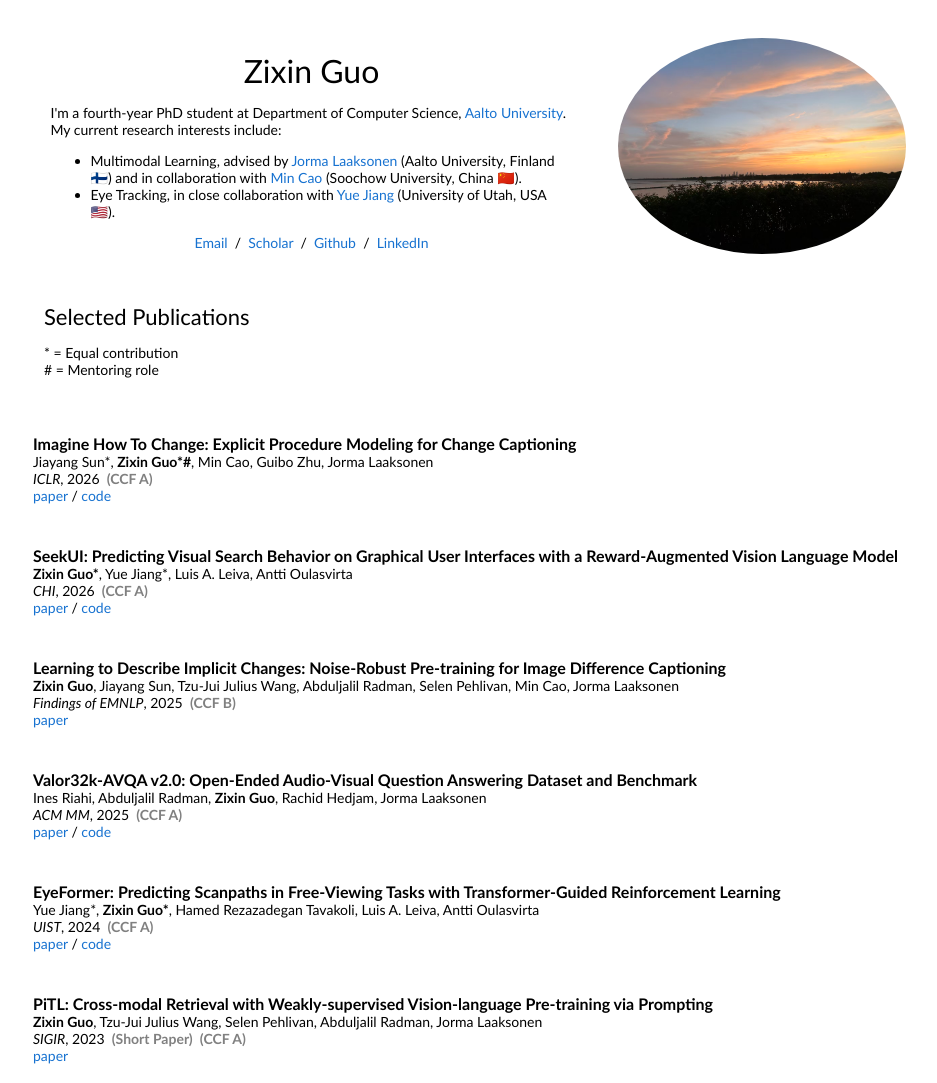
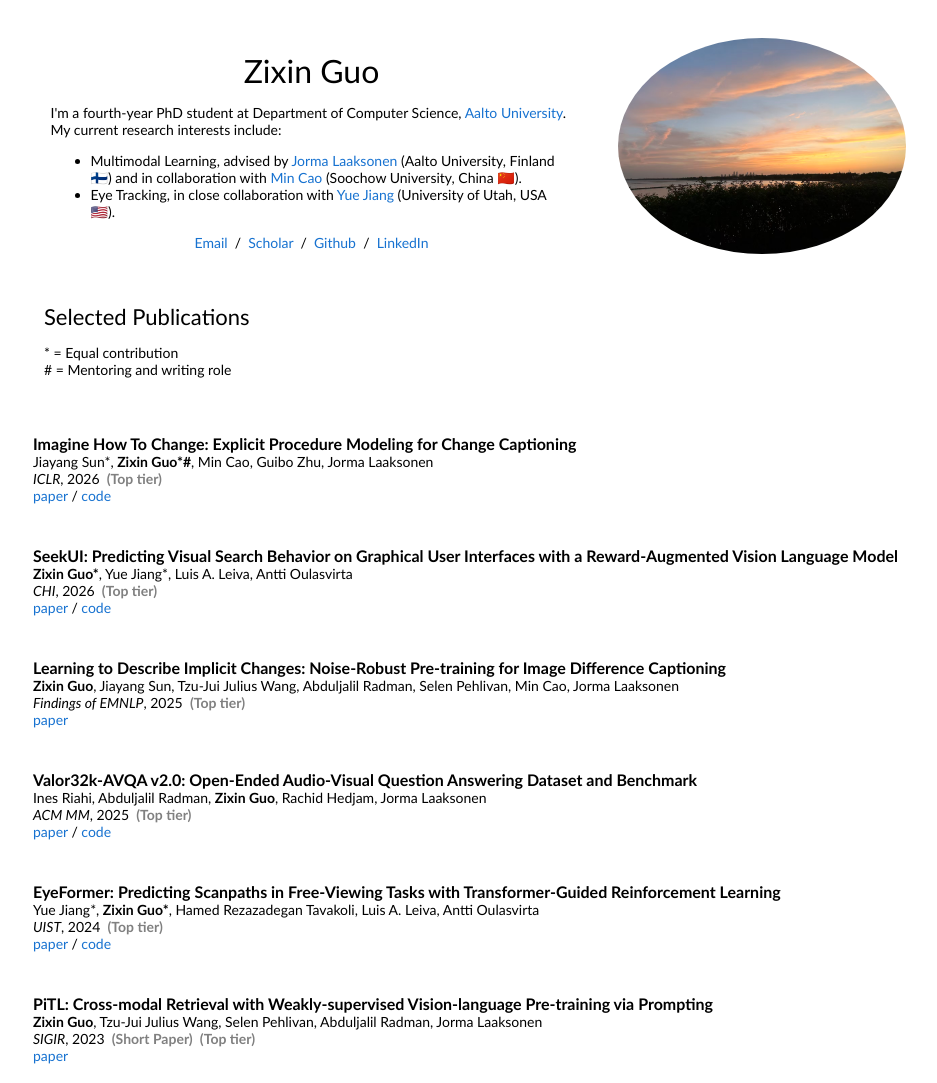
Before and after one commit to sushizixin/sushizixin.github.io, a plain HTML site: page index.html in a window 1280 px wide. Shown: the top 1083 px of the page, without its empty margins (162-1099 px from the left). Drawn offline with Linux system fonts and the light colour scheme.

Commit message:
Update index.html

```diff
--- a/index.html
+++ b/index.html
@@ -73,7 +73,7 @@
                   <p>
                     * = Equal contribution
                     <br>
-                    # = Mentoring role
+                    # = Mentoring and writing role
                   </p>
 
                 </td>
@@ -98,7 +98,7 @@
                   Guibo Zhu,
                   Jorma Laaksonen
                   <br>
-                  <em>ICLR</em>, 2026 &nbsp<font color="gray"><strong>(CCF A)</strong></font>
+                  <em>ICLR</em>, 2026 &nbsp<font color="gray"><strong>(Top tier)</strong></font>
                   <br>
                   <a href="https://openreview.net/forum?id=1lK8LPFcXp">paper</a>
                   /
@@ -117,7 +117,7 @@
                   Luis A. Leiva,
                   Antti Oulasvirta
                   <br>
-                  <em>CHI</em>, 2026 &nbsp<font color="gray"><strong>(CCF A)</strong></font>
+                  <em>CHI</em>, 2026 &nbsp<font color="gray"><strong>(Top tier)</strong></font>
                   <br>
                   <a>paper</a>
                   /
@@ -139,7 +139,7 @@
                   Min Cao,
                   Jorma Laaksonen
                   <br>
-                  <em>Findings of EMNLP</em>, 2025 &nbsp<font color="gray"><strong>(CCF B)</strong></font>
+                  <em>Findings of EMNLP</em>, 2025 &nbsp<font color="gray"><strong>(Top tier)</strong></font>
                   <br>
                   <a href="https://doi.org/10.18653/v1/2025.findings-emnlp.537">paper</a>
                 </td>
@@ -158,7 +158,7 @@
                   Rachid Hedjam,
                   Jorma Laaksonen
                   <br>
-                  <em>ACM MM</em>, 2025 &nbsp<font color="gray"><strong>(CCF A)</strong></font>
+                  <em>ACM MM</em>, 2025 &nbsp<font color="gray"><strong>(Top tier)</strong></font>
                   <br>
                   <a href="https://doi.org/10.1145/3746027.3758261">paper</a>
                   /
@@ -178,7 +178,7 @@
                   Luis A. Leiva,
                   Antti Oulasvirta
                   <br>
-                  <em>UIST</em>, 2024 &nbsp<font color="gray"><strong>(CCF A)</strong></font>
+                  <em>UIST</em>, 2024 &nbsp<font color="gray"><strong>(Top tier)</strong></font>
                   <br>
                   <a href="https://doi.org/10.1145/3654777.3676436">paper</a>
                   /
@@ -198,7 +198,7 @@
                   Abduljalil Radman,
                   Jorma Laaksonen
                   <br>
-                  <em>SIGIR</em>, 2023 &nbsp<font color="gray"><strong>(Short Paper)</strong></font> &nbsp<font color="gray"><strong>(CCF A)</strong></font>
+                  <em>SIGIR</em>, 2023 &nbsp<font color="gray"><strong>(Short Paper)</strong></font> &nbsp<font color="gray"><strong>(Top tier)</strong></font>
                   <br>
                   <a href="https://doi.org/10.1145/3539618.3592038">paper</a>
                 </td>
```
